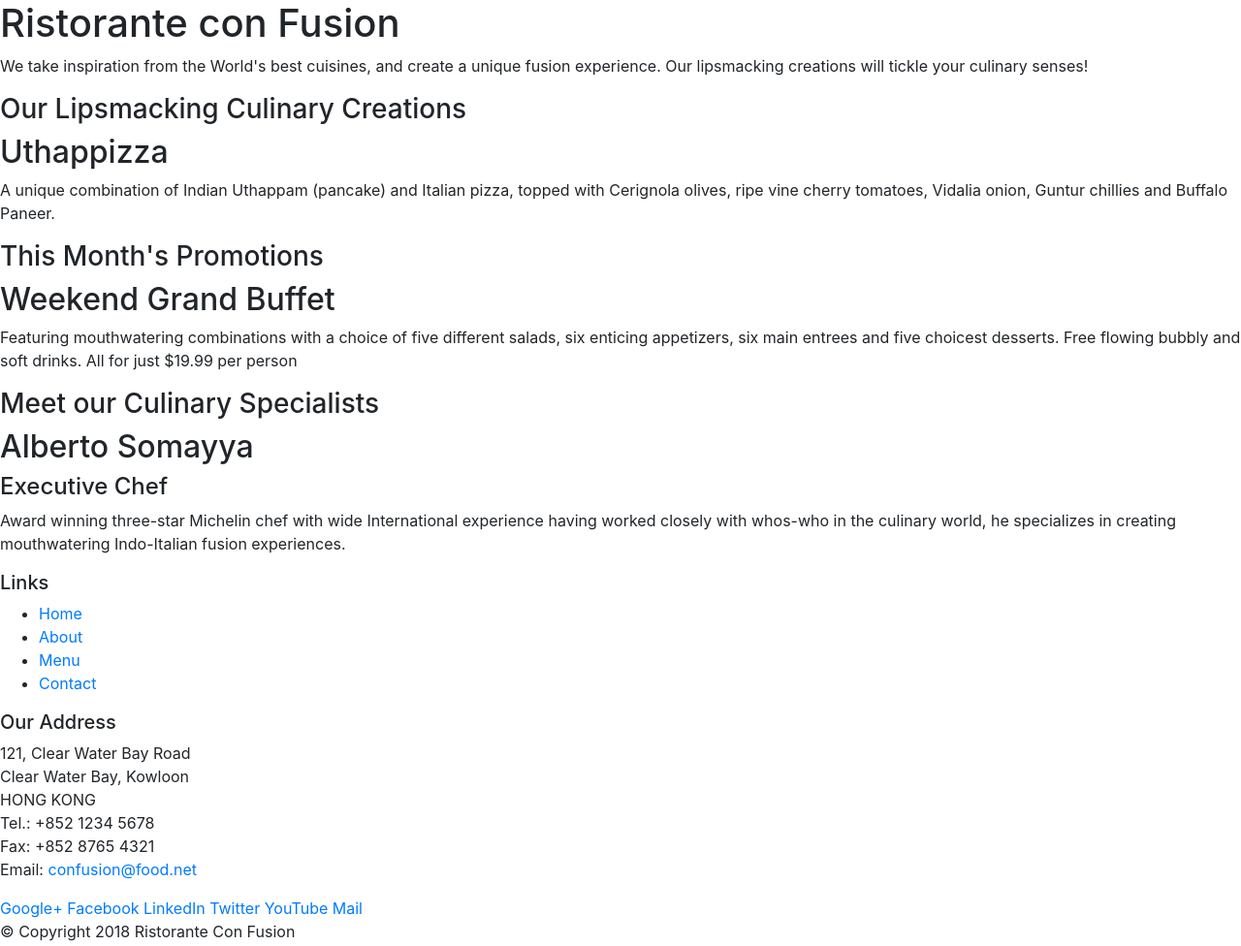
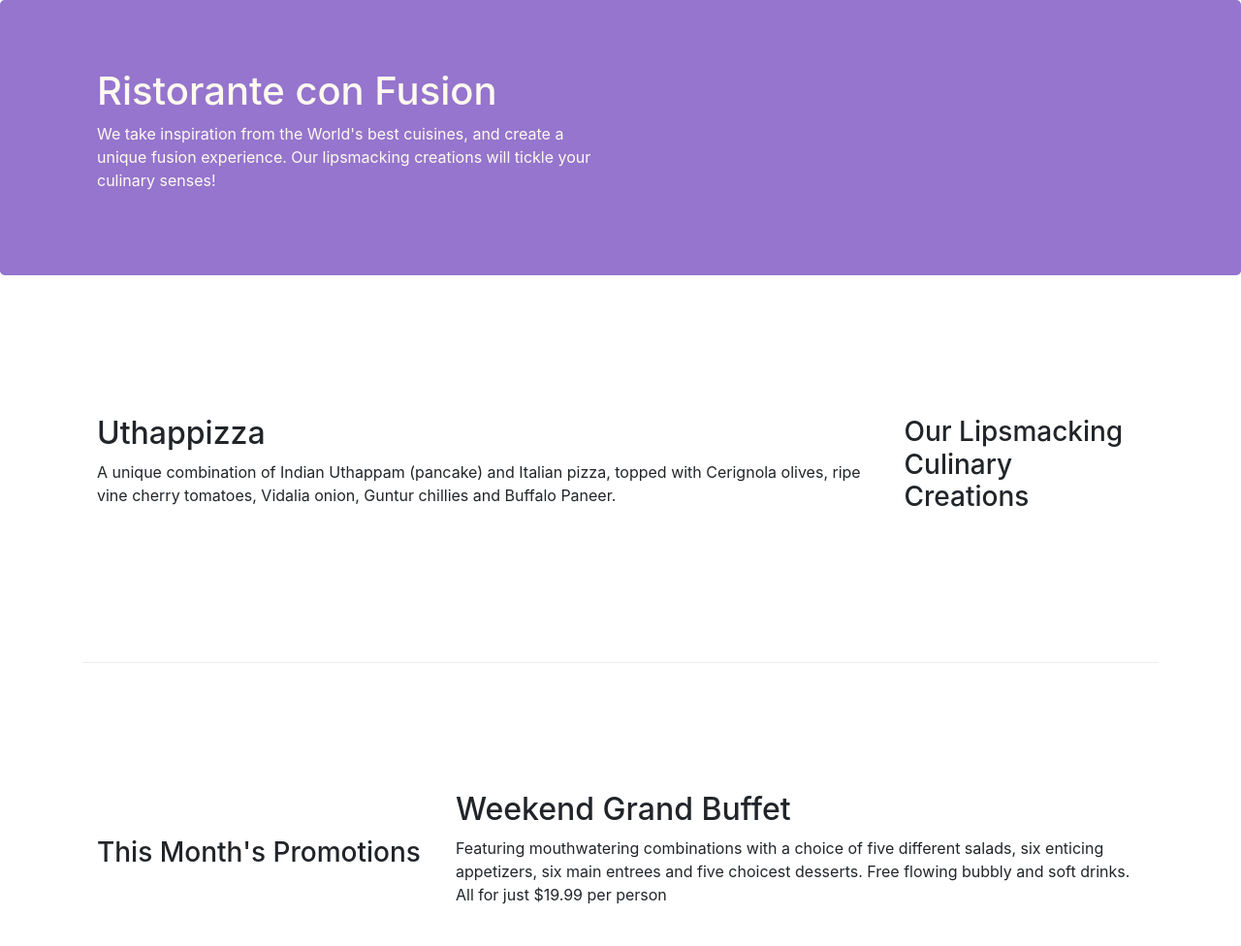
Before and after one commit to rumi2407/moon, a website: page index.html in a window 1280 px wide. Shown: the top 976 px of the page at 97% size. Drawn offline with nearby package versions, Linux system fonts and the light colour scheme.

Commit message:
bootstap grid

```diff
--- /dev/null
+++ b/css/styles.css
@@ -0,0 +1,31 @@
+.row-header {
+    margin:0px auto;
+    padding:0px auto;
+}
+
+.row-content{
+    margin:0px auto;
+    padding:50px 0px 50px 0px;
+    border-bottom:1px ridge;
+    min-height:400px;
+
+}
+
+.footer{
+    background-color: #D1C4E9;
+    margin:0px auto;
+    padding:20px 0px 20px 0px;
+}
+
+.jumbotron{
+    padding:70px 30px 70px 30px;
+    margin:0px auto;
+    background:#9575CD;
+    color:floralwhite;
+}
+
+.address{
+    font-size: 80%;
+    margin:0px;
+    color:#0f0f0f;
+}
--- a/index.html
+++ b/index.html
@@ -9,51 +9,52 @@
 
      <!-- Bootstrap CSS -->
      <link rel="stylesheet" href="node_modules/bootstrap/dist/css/bootstrap.min.css">
+     <link rel="stylesheet" href="css/styles.css">
     <title>Ristorante Con Fusion</title>
 </head>
 
 <body>
 
-    <header>
-        <div>
-            <div>
-                <div>
+    <header class="jumbotron">
+        <div class="container">
+            <div class="row row-header">
+                <div class="col-12 col-sm-6">
                     <h1>Ristorante con Fusion</h1>
                     <p>We take inspiration from the World's best cuisines, and create a unique fusion experience. Our lipsmacking creations will tickle your culinary senses!</p>
                 </div>
-                <div>
+                <div class="col-12 col-sm">
                 </div>
             </div>
         </div>
     </header>
 
-    <div>
-        <div>
-            <div>
+    <div class="container">
+        <div class="row row-content align-items-center">
+            <div class="col-12 col-sm-4 order-sm-last col-md-3">
                 <h3>Our Lipsmacking Culinary Creations</h3>
             </div>
-            <div>
+            <div class="col col-sm order-sm-first col-md">
                 <h2>Uthappizza</h2>
                 <p>A unique combination of Indian Uthappam (pancake) and Italian pizza, topped with Cerignola olives, ripe vine cherry tomatoes, Vidalia onion, Guntur chillies and Buffalo Paneer.</p>
             </div>
         </div>
 
 
-        <div>
-            <div>
+        <div class="row row-content align-items-center">
+            <div class="col-12 col-sm-4 col-ms-3" >
                 <h3>This Month's Promotions</h3>
             </div>
-            <div>
+            <div class="col col-sm col-md">
                 <h2>Weekend Grand Buffet</h2>
                 <p>Featuring mouthwatering combinations with a choice of five different salads, six enticing appetizers, six main entrees and five choicest desserts. Free flowing bubbly and soft drinks. All for just $19.99 per person </p>
             </div>
         </div>
 
-        <div>
-            <div>
+        <div class="row row-content align-items-center">
+            <div class="col-12 col-sm-4 order-sm-last col-ms-3">
                 <h3>Meet our Culinary Specialists</h3>
             </div>
-            <div>
+            <div class="col col-sm order-sm-first col-md">
                 <h2>Alberto Somayya</h2>
                 <h4>Executive Chef</h4>
                 <p>Award winning three-star Michelin chef with wide International experience having worked closely with whos-who in the culinary world, he specializes in creating mouthwatering Indo-Italian fusion experiences. </p>
@@ -61,19 +62,19 @@
         </div>
     </div>
 
-    <footer>
-        <div>
-            <div>
-                <div>
+    <footer class="footer">
+        <div class="container">
+            <div class="row">
+                <div class="col-4 offset-1 col-sm-2">
                     <h5>Links</h5>
-                    <ul>
+                    <ul class="list-unstyled">
                         <li><a href="#">Home</a></li>
                         <li><a href="#">About</a></li>
                         <li><a href="#">Menu</a></li>
                         <li><a href="#">Contact</a></li>
                     </ul>
                 </div>
-                <div>
+                <div class="col-7 col-sm-5">
                     <h5>Our Address</h5>
                     <address>
 		              121, Clear Water Bay Road<br>
@@ -84,8 +85,8 @@
 		              Email: <a href="mailto:confusion@food.net">confusion@food.net</a>
 		           </address>
                 </div>
-                <div>
-                    <div>
+                <div class="col-12 col-sm-4 align-self-center">
+                    <div class="text-center">
                         <a href="http://google.com/+">Google+</a>
                         <a href="http://www.facebook.com/profile.php?id=">Facebook</a>
                         <a href="http://www.linkedin.com/in/">LinkedIn</a>
@@ -95,8 +96,8 @@
                     </div>
                 </div>
            </div>
-           <div>
-                <div>
+           <div class="row justify-content-center">
+                <div class="col-auto">
                     <p>© Copyright 2018 Ristorante Con Fusion</p>
                 </div>
            </div>
```
